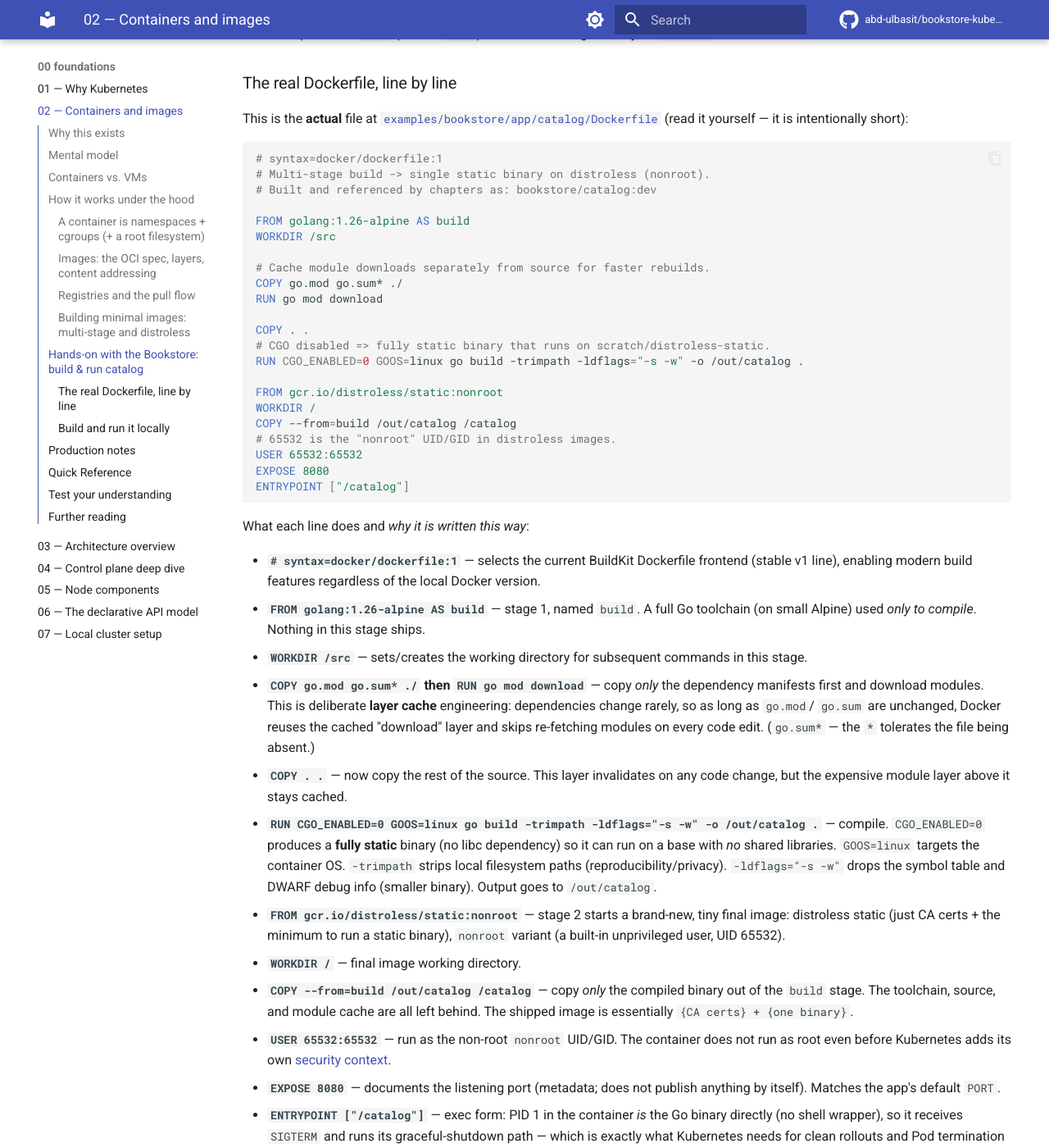
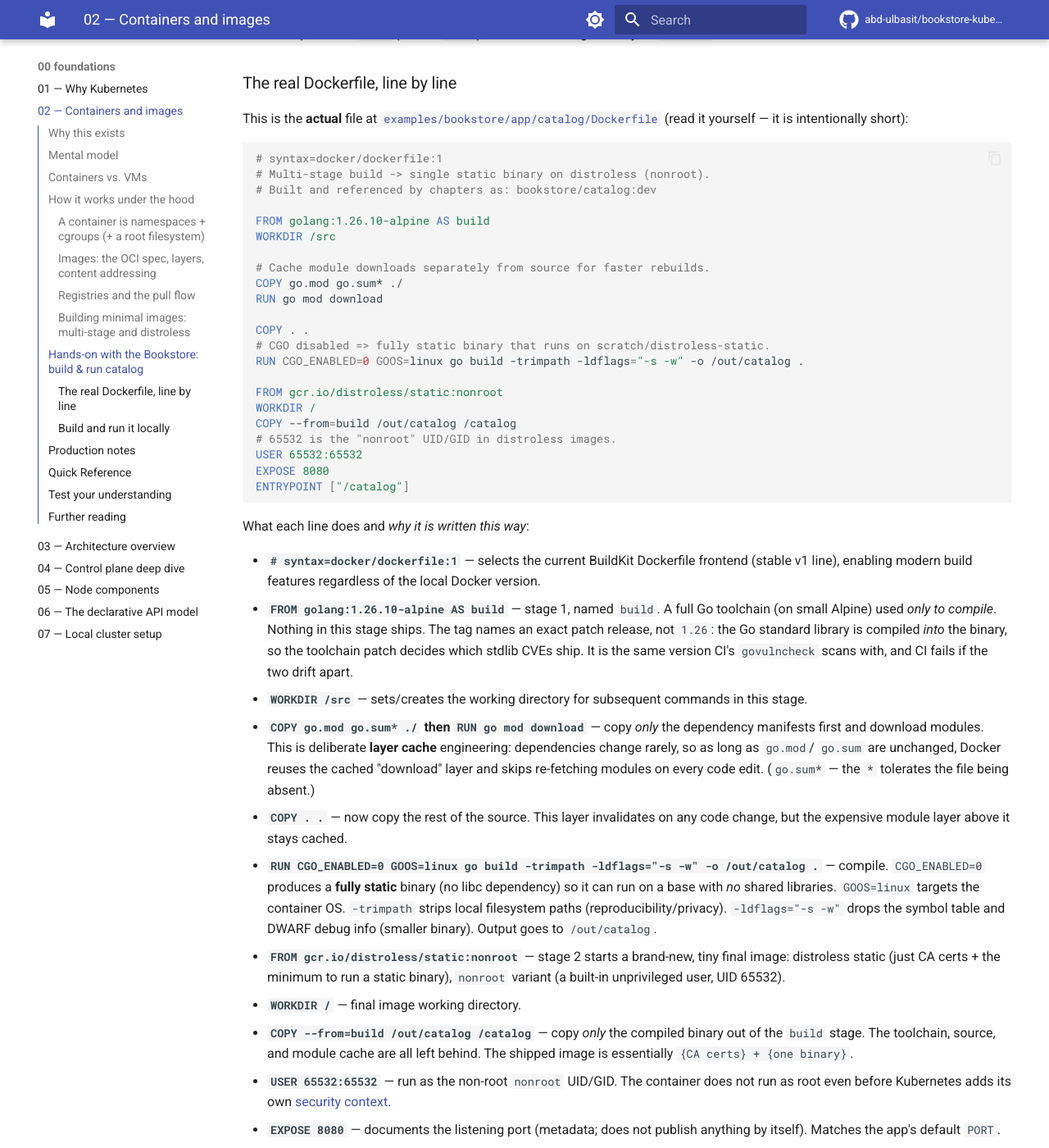
Before and after one commit to abd-ulbasit/bookstore-kubernetes-guide, an MkDocs documentation site: the page built from full-guide/00-foundations/02-containers-and-images.md, in a window 1280 px wide and 1400 px high, scrolled down 4510 px. Shown: the whole window at 82% size. Built offline with MkDocs 1.6.1 and Material for MkDocs 9.7.7, drawn with Linux system fonts in a browser that asks for light colours; comment, search, counter and statistics services are not loaded.

Commit message:
Build every Go image with the toolchain CI scans: Go 1.26.10
SECURITY-SCAN.md said "CI pins Go 1.26.5, which is at or above every
current stdlib fix version". That was false twice over. 1.26.5 lacked the
stdlib fixes in 1.26.6 to 1.26.9, which is why the weekly scan has been
red. It also was not the toolchain that built the shipped binaries: the
platform orders and payments-worker images built on golang:1.22-alpine
(end-of-life), catalog on 1.25, and the rest on the floating 1.26 tag.
Because the stdlib is compiled into the binary, govulncheck's verdict
described none of them.

- Every Go builder stage (11 Dockerfiles) is now golang:1.26.10-alpine,
  an exact patch release.
- CI go-version is 1.26.10 in both workflows; security-scan.yml holds it
  as a GO_VERSION env.
- New go-toolchain-matches-scan job fails if any Dockerfile builder
  differs from GO_VERSION, or if none are found. It is in the summary
  table and the rolling issue.
- Part 00 ch.02's verbatim Dockerfile quote and its FROM bullet are
  updated and still match the file byte for byte. The bullet now explains
  why the builder pins an exact patch.
- SECURITY-SCAN.md: correct the claim, explain what the stdlib verdict
  does and does not describe, and log the 2026-10-24 fixes.

govulncheck v1.9.0 with Go 1.26.10 exits 0 on all 11 modules.

Co-Authored-By: Claude Opus 5.5 <noreply@anthropic.com>

```diff
--- a/full-guide/00-foundations/02-containers-and-images.md
+++ b/full-guide/00-foundations/02-containers-and-images.md
@@ -223,7 +223,7 @@ This is the **actual** file at
 # Multi-stage build -> single static binary on distroless (nonroot).
 # Built and referenced by chapters as: bookstore/catalog:dev
 
-FROM golang:1.26-alpine AS build
+FROM golang:1.26.10-alpine AS build
 WORKDIR /src
 
 # Cache module downloads separately from source for faster rebuilds.
@@ -248,9 +248,12 @@ What each line does and *why it is written this way*:
 - **`# syntax=docker/dockerfile:1`** — selects the current BuildKit Dockerfile
   frontend (stable v1 line), enabling modern build features regardless of the
   local Docker version.
-- **`FROM golang:1.26-alpine AS build`** — stage 1, named `build`. A full Go
+- **`FROM golang:1.26.10-alpine AS build`** — stage 1, named `build`. A full Go
   toolchain (on small Alpine) used *only to compile*. Nothing in this stage
-  ships.
+  ships. The tag names an exact patch release, not `1.26`: the Go standard
+  library is compiled *into* the binary, so the toolchain patch decides
+  which stdlib CVEs ship. It is the same version CI's `govulncheck` scans
+  with, and CI fails if the two drift apart.
 - **`WORKDIR /src`** — sets/creates the working directory for subsequent
   commands in this stage.
 - **`COPY go.mod go.sum* ./` then `RUN go mod download`** — copy *only* the
```
Also changed, not shown: SECURITY-SCAN.md (+33 -4 lines), 13 other files.
